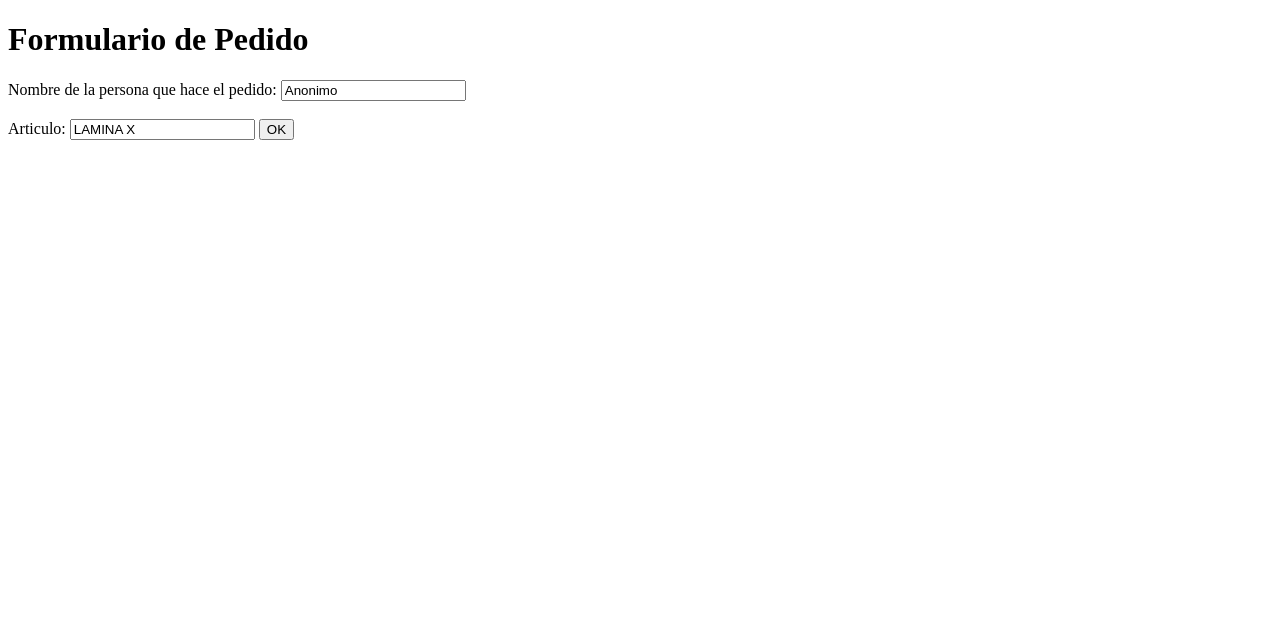
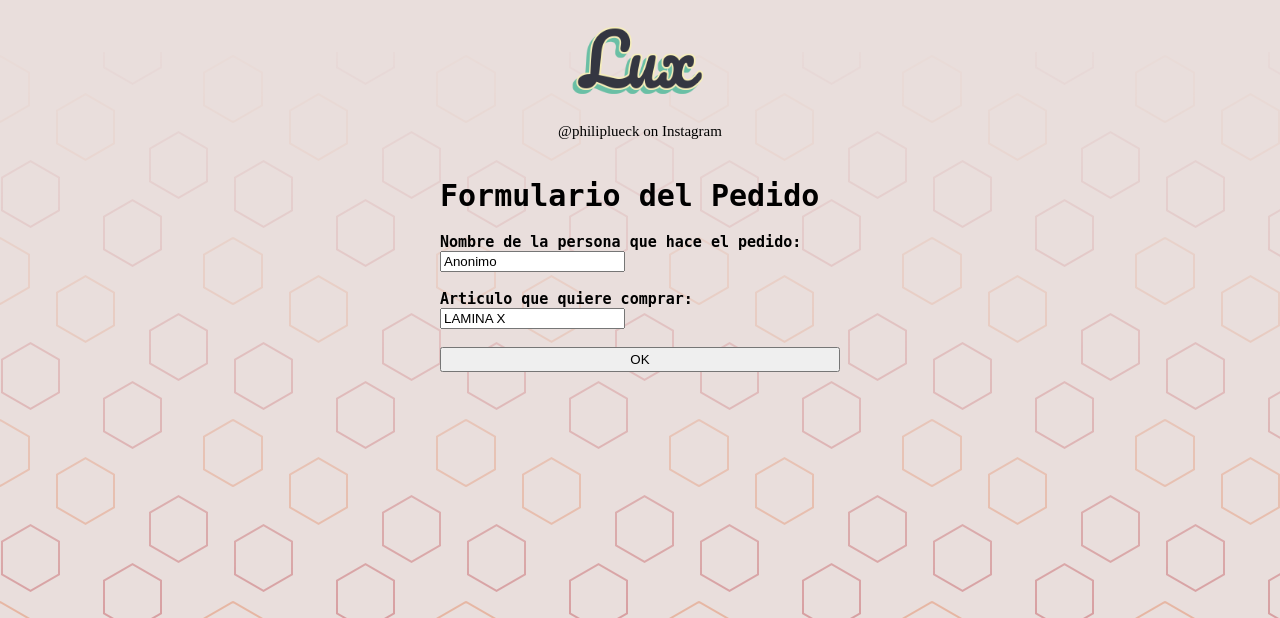
Before and after one commit to monicagomezavila/2019-2020-LTAW-Practicas, a Django app: page /lux_tienda/pedido/ in a window 1280 px wide. Shown: the top 618 px of the page. Run offline with Django 3.2, Linux system fonts and the light colour scheme.

Commit message:
html y css del pedido

```diff
--- /dev/null
+++ b/P2/practica2/lux_tienda/static/css/pedido.css
@@ -0,0 +1,46 @@
+body{
+  background-image: url("fondo.png");
+  font-size: 15px;
+}
+
+img {
+  border-radius: 5px;
+  width: 300px;
+  height: 300px;
+}
+
+
+#top{
+  margin: auto;
+  margin-left: auto;
+  margin-right: auto;
+  width: 200px;
+  height: 150px;
+  text-align: center;
+}
+
+#title{
+  border:none;
+  width: 150px;
+  height: 100px;
+  display:block;
+  margin-left: auto;
+  margin-right: auto;
+}
+
+#formulario{
+  font: bold 90% monospace;
+  font-size: 15px;
+  margin: auto;
+  margin-left: auto;
+  margin-right: auto;
+  width: 400px;
+  height: 200px;
+}
+
+#OK{
+  margin-left: auto;
+  margin-right: auto;
+  width: 400px;
+  height: 25px;
+}
--- a/P2/practica2/lux_tienda/templates/formulario_pedido.html
+++ b/P2/practica2/lux_tienda/templates/formulario_pedido.html
@@ -1,19 +1,31 @@
+{% load staticfiles %}
+
 <!DOCTYPE html>
 <html lang="es" dir="ltr">
   <head>
-    <meta charset="utf-8">
-    <title>Formulario 1</title>
+      <meta charset="utf-8">
+      <title>Formulario Pedido</title>
+      <link rel="icon" type="image/png" src="{% static 'icon.png'%}" sizes="72x72">
+      <link rel="stylesheet"  href="{% static 'css/pedido.css'%}">
   </head>
   <body>
-    <h1>Formulario de Pedido</h1>
-    <form  action="/lux_tienda/recepcion/" method="post">
-      {% csrf_token %}
-      <label>Nombre de la persona que hace el pedido: <label>
-      <input type="text" name="nombre" value="Anonimo" /><br><br>
 
-      <label>Articulo: <label>
-      <input type="text" name="articulo" value="LAMINA X" />
-      <input type="submit" value="OK" />
+    <div id = "top">
+      <img src="{% static 'title.png'%}" id = "title">
+      <p>@philiplueck on Instagram</p>
+    </div>
+
+    <div id = "formulario">
+      <h1>Formulario del Pedido</h1>
+      <form  action="/lux_tienda/recepcion/" method="post">
+        {% csrf_token %}
+        <label>Nombre de la persona que hace el pedido: <label>
+        <input type="text" name="nombre" value="Anonimo" /><br><br>
+
+        <label>Articulo que quiere comprar: <label>
+        <input type="text" name="articulo" value="LAMINA X"/><br><br>
+        <input type="submit" value="OK" id = "OK" />
+    </div>
 
     </form>
   </body>
```
Also changed, not shown: P2/practica2/db.sqlite3.
